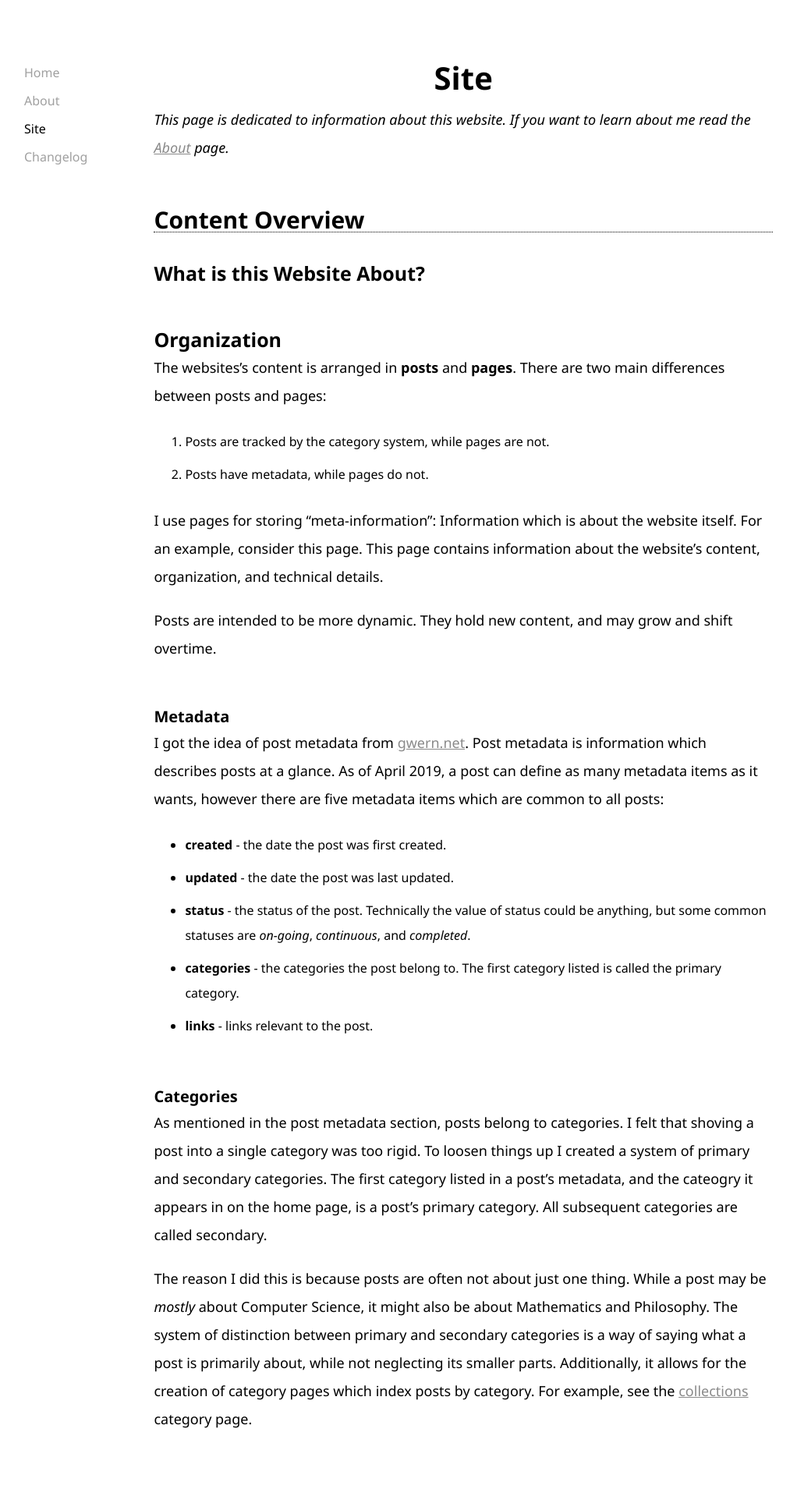
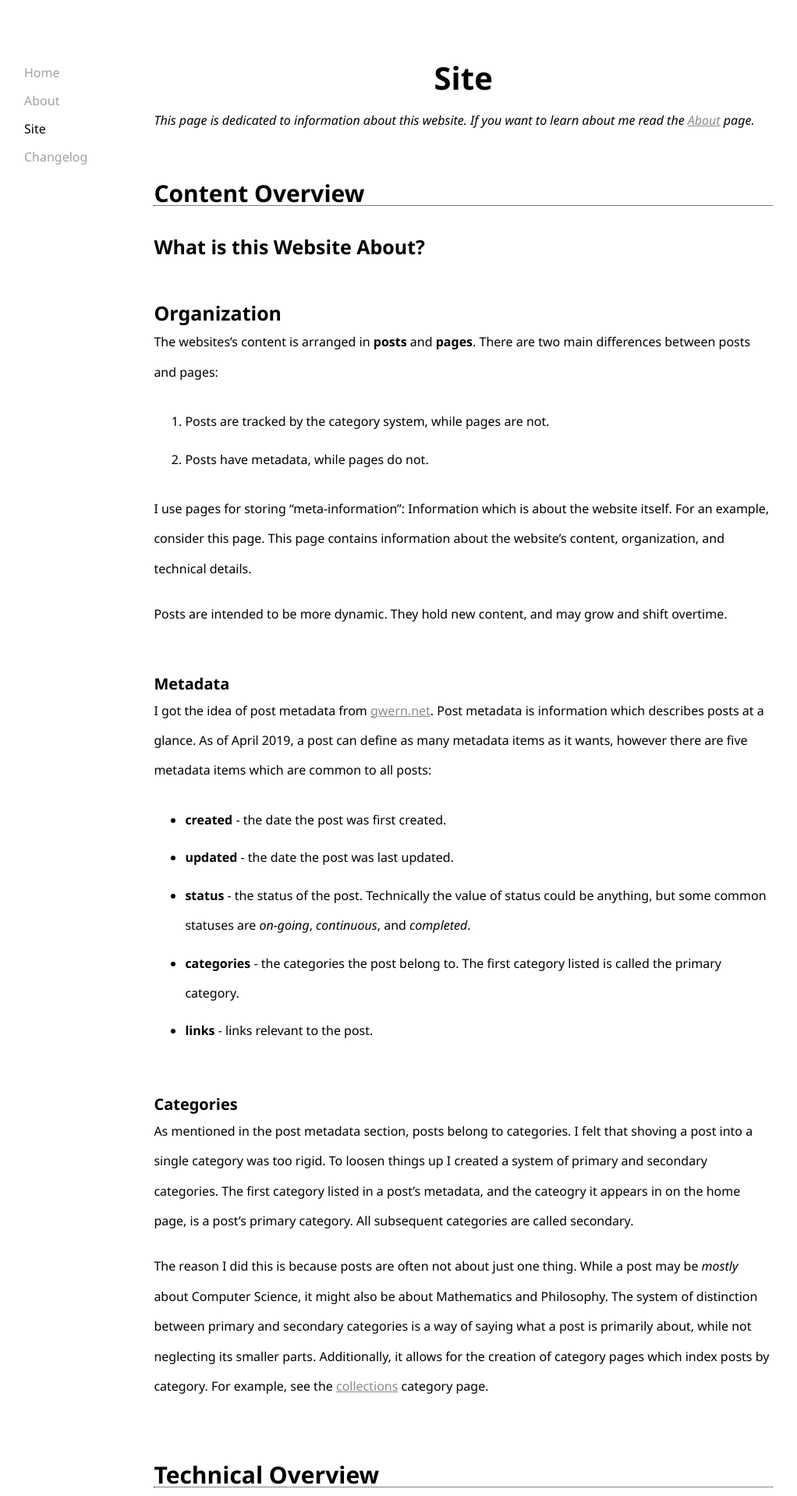
Before and after one commit to stephencz/old-stephencz-com, a Jekyll site: the page built from site.md, in a window 1280 px wide. Shown: the top 1918 px of the page at 78% size, without its empty margins (129-1151 px from the left). Built offline with Jekyll 4.4.1, drawn with Linux system fonts in a browser that asks for light colours; nearby versions of some CDN libraries.

Commit message:
Set font size back to 1.6em and line-height to 2.4em.

```diff
--- a/assets/css/base.scss
+++ b/assets/css/base.scss
@@ -5,8 +5,8 @@ $collapse-size:  850px;
 $bg-color: #fff;
 
 $font-stack: "Segoe UI", Segoe, Tahoma, Geneva, sans-serif;
-$font-size: 1.8em;
-$line-height: 2em;
+$font-size: 1.6em;
+$line-height: 2.4em;
 
 $font-color: #000000;
 $meta-color: #a0a0a0;
```
